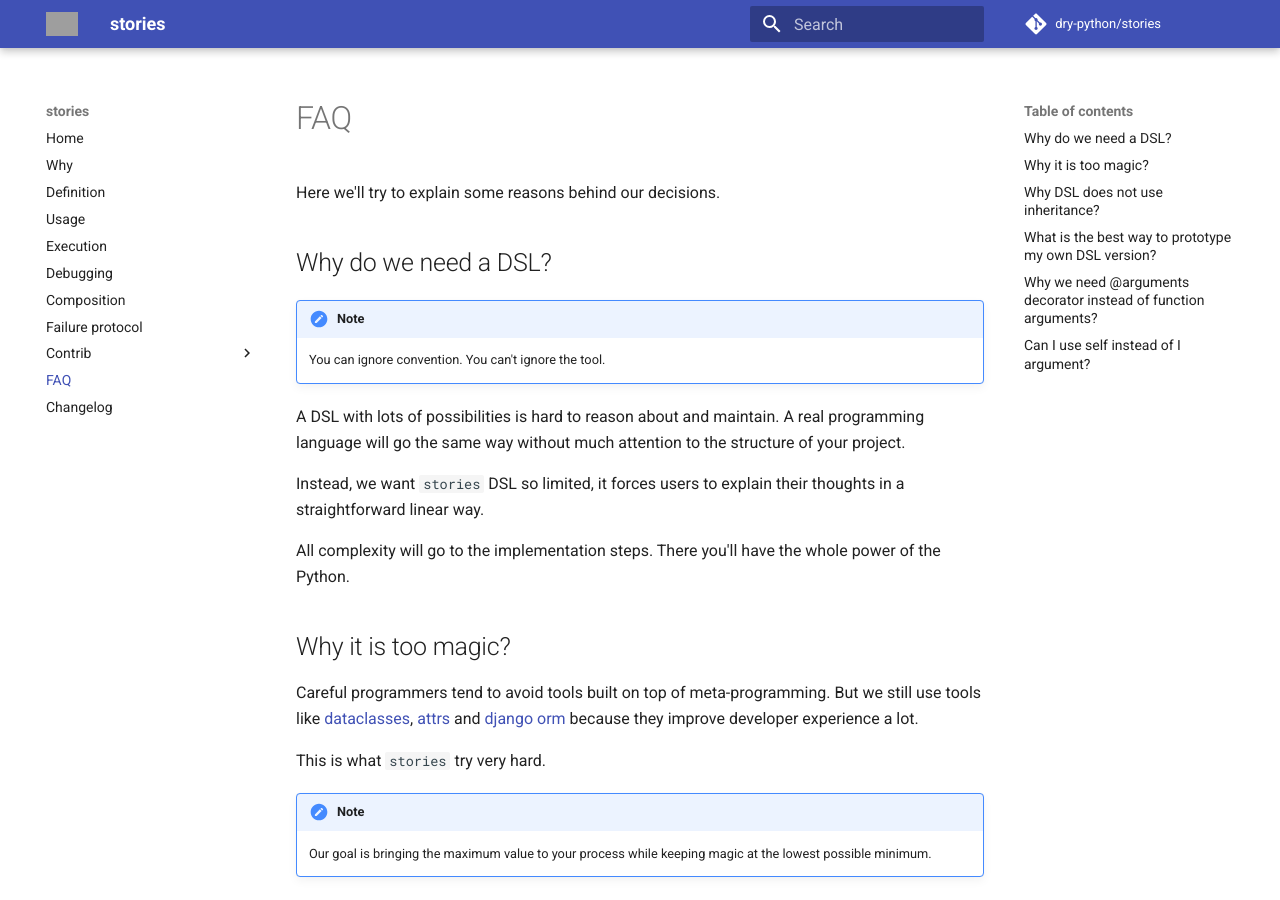
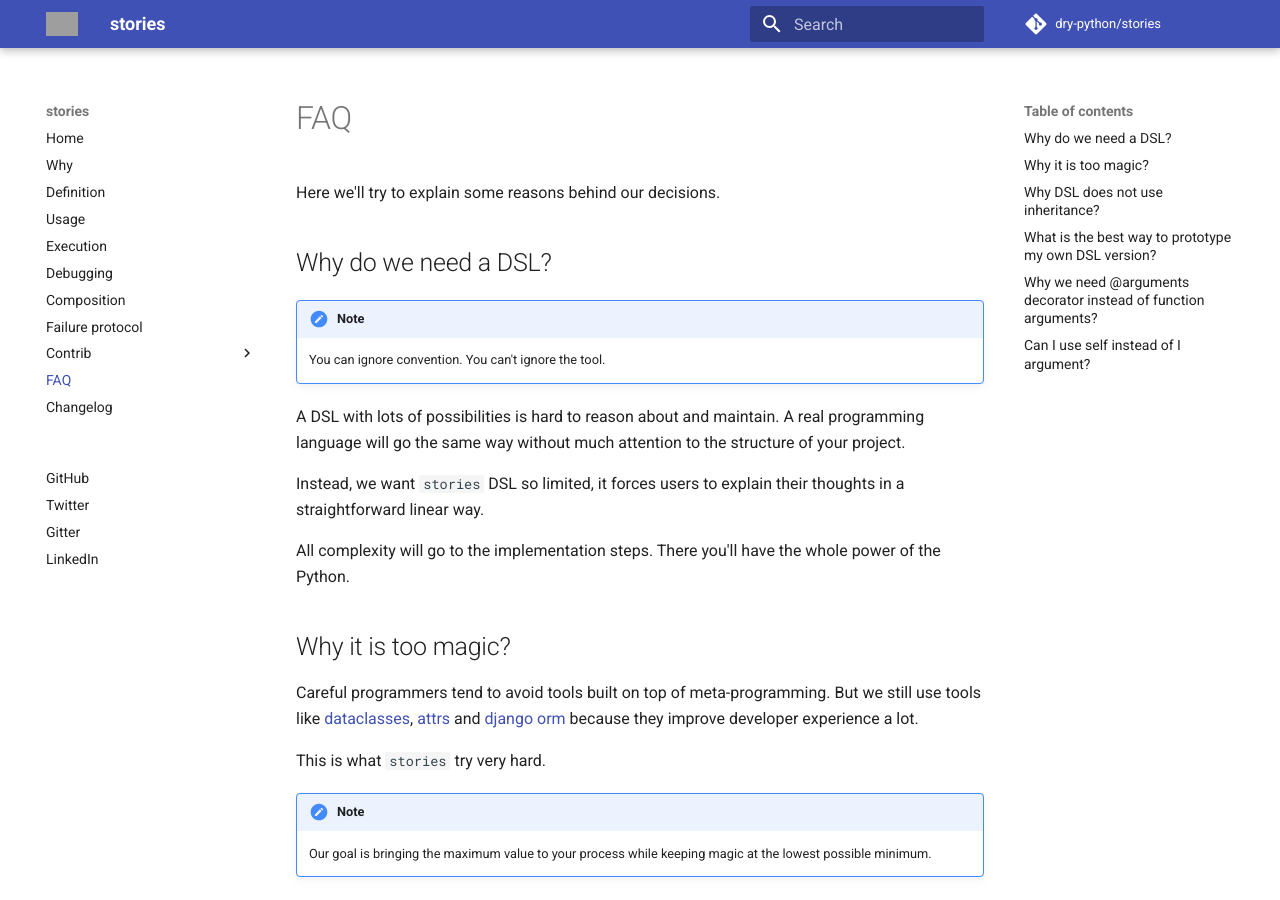
Before and after one commit to proofit404/stories, an MkDocs documentation site: the page built from docs/faq.md, in a window 1280 px wide and 900 px high. Built offline with MkDocs 1.6.1 and Material for MkDocs 9.7.7, drawn with Linux system fonts in a browser that asks for light colours; comment, search, counter and statistics services are not loaded; part of the change alters nothing that is shown; grey boxes are pictures that could not be loaded.

```diff
--- a/mkdocs.yml
+++ b/mkdocs.yml
@@ -14,17 +14,6 @@ theme:
 repo_name: dry-python/stories
 repo_url: 'https://github.com/dry-python/stories'
 edit_uri: ''
-extra:
-  social:
-    - type: github
-      link: 'https://github.com/dry-python'
-    - type: twitter
-      link: 'https://twitter.com/dry_py'
-    - type: linkedin
-      link: 'https://www.linkedin.com/company/drylabs/'
-    # FIXME: Its not `fa` its `fab` class.  Also, reorder when fixed.
-    - type: gitter
-      link: 'https://gitter.im/dry-python/stories'
 markdown_extensions:
   - admonition
   - codehilite:
@@ -50,3 +39,13 @@ nav:
       - 'Sentry': contrib/sentry.md
   - 'FAQ': faq.md
   - 'Changelog': changelog.md
+  # A UI hack to split Table of Content into two visual parts.
+  - '': '/'
+  - '': '/'
+  - '': '/'
+  - '': '/'
+  - '': '/'
+  - 'GitHub': 'https://github.com/dry-python'
+  - 'Twitter': 'https://twitter.com/dry_py'
+  - 'Gitter': 'https://gitter.im/dry-python/stories'
+  - 'LinkedIn': 'https://www.linkedin.com/company/drylabs/'
```
